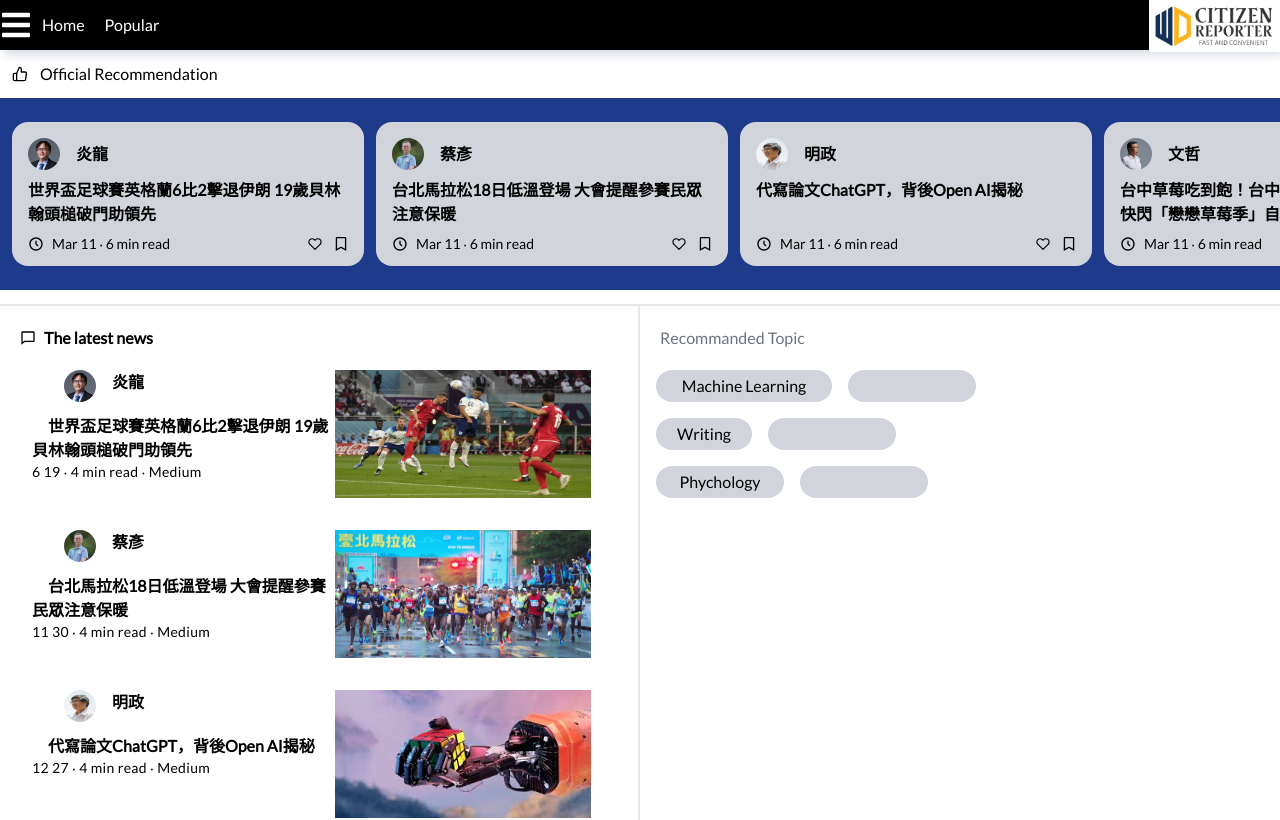
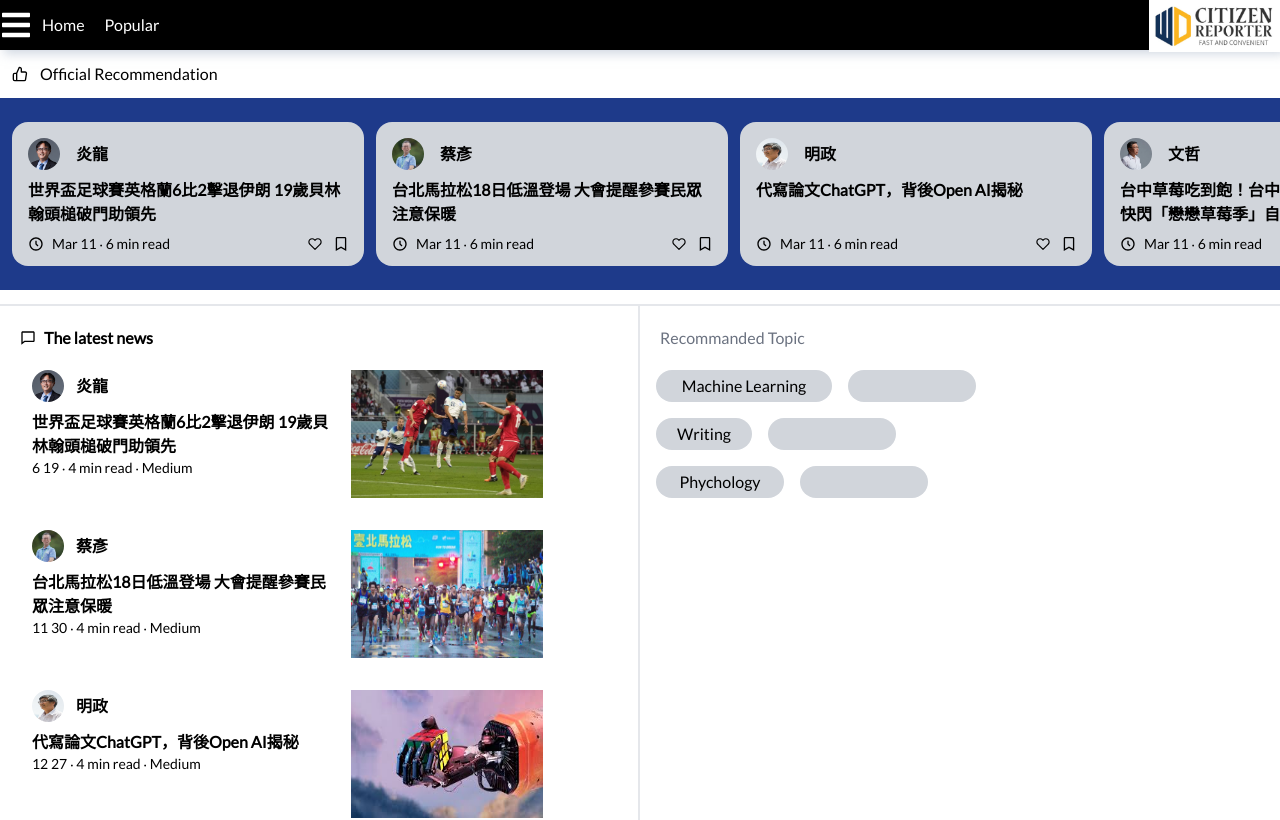
Before and after one commit to CitizenMedia-TW/citizen-media, a React (Create React App) app: page /#/ in a window 1280 px wide. Shown: the top 820 px of the page. Built offline with nearby package versions, Linux system fonts and the light colour scheme; the HTML template or start-up script is replaced by a standard one.

Commit message:
fix(sidescrollnews):adjust css and handle overflow to side scroll news

```diff
--- a/src/Components/Pages/HomePage/SideScrollNews/SideScrollNews.js
+++ b/src/Components/Pages/HomePage/SideScrollNews/SideScrollNews.js
@@ -17,16 +17,18 @@ const SideScrollNews = () => {
                     <Link style={{textDecoration: 'none'}} to = {`/news/${item.id}`} className = "">
                         <div className="ml-8 grid grid-cols-2 h-[8rem] mb-8">
                             <div className="h-full">
-                                    <div className="flex mb-3 font-bold">
-                                        <img className="rounded-full w-[2rem] h-[2rem] ml-8" src={item.banner} alt="logo"></img>
-                                        <span>{item.author}</span>
+                                <div className="flex font-bold items-center">
+                                    <img className="rounded-full w-[2rem] h-[2rem]" src={item.banner} alt="logo"></img>
+                                    <p className="ml-3 line-clamp-1">{item.author}</p>
                                 </div>
-                                    <span className="font-extrabold">{item.title}</span>
-                                    <br />
-                                    <div className="text-sm tracking-wide align-bottom align-bottom h-full align-text-bottom">{item.time[1]} {item.time[2]} ‧ 4 min read ‧ Medium</div>
+                                <p className="font-extrabold mt-2 line-clamp-2">{item.title}</p>
+
+                                <div className="text-sm flex items-end">
+                                    <p className="line-clamp-1">{item.time[1]} {item.time[2]} ‧ 4 min read ‧ Medium</p>
                                 </div>
-                                <div>
-                                    <img className="h-[8rem] w-[16rem]" src={item.img} alt={item.title} />
+                            </div>
+                            <div className="flex">
+                                <img className="invisible md:visible md:w-[10rem] lg:visible h-[8rem] lg:w-[12rem] mx-4" src={item.img} alt={item.title} />
                             </div>
                         </div>
                     </Link>
```
Lines whose indentation alone changed are shown as unchanged.
